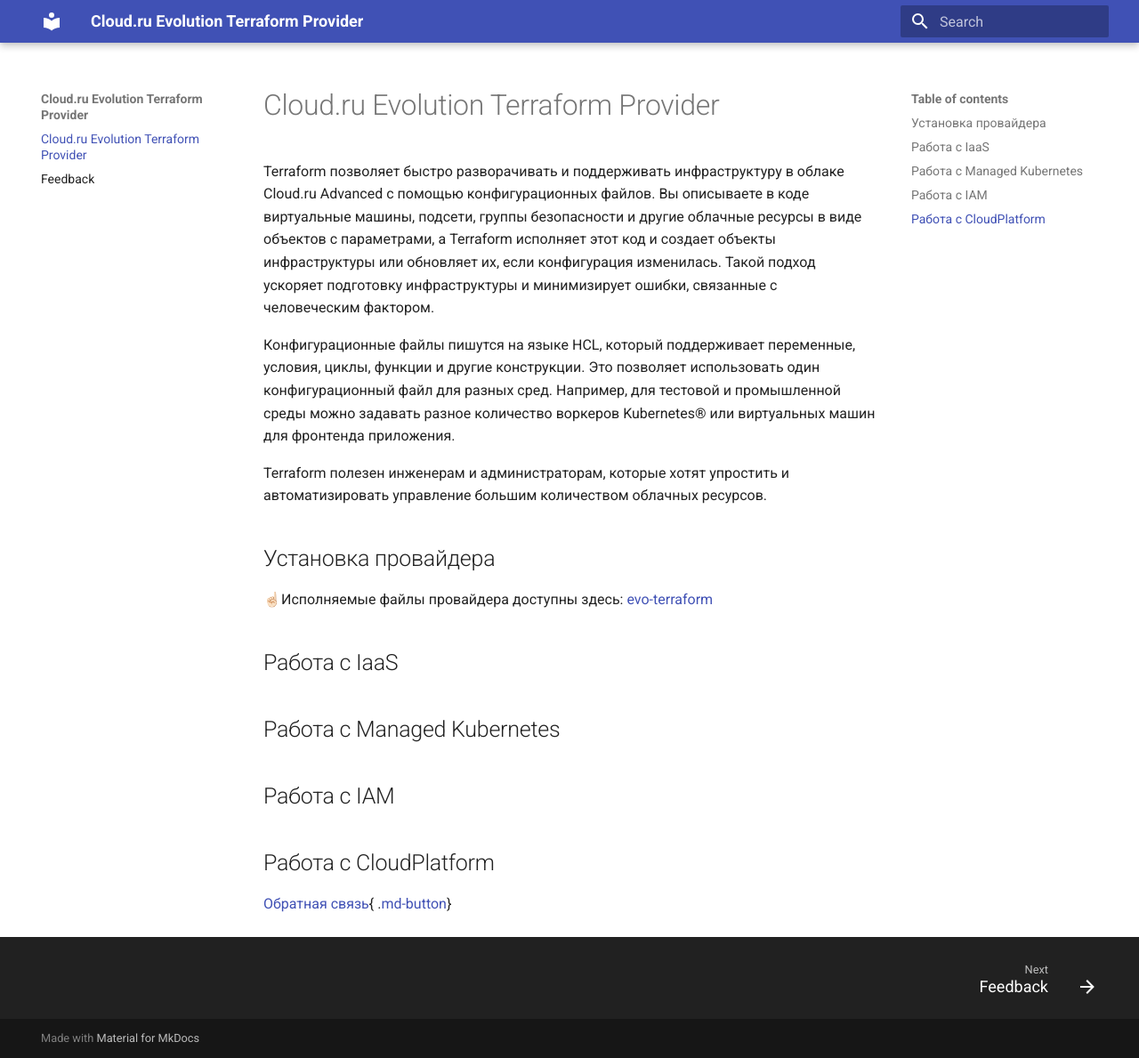
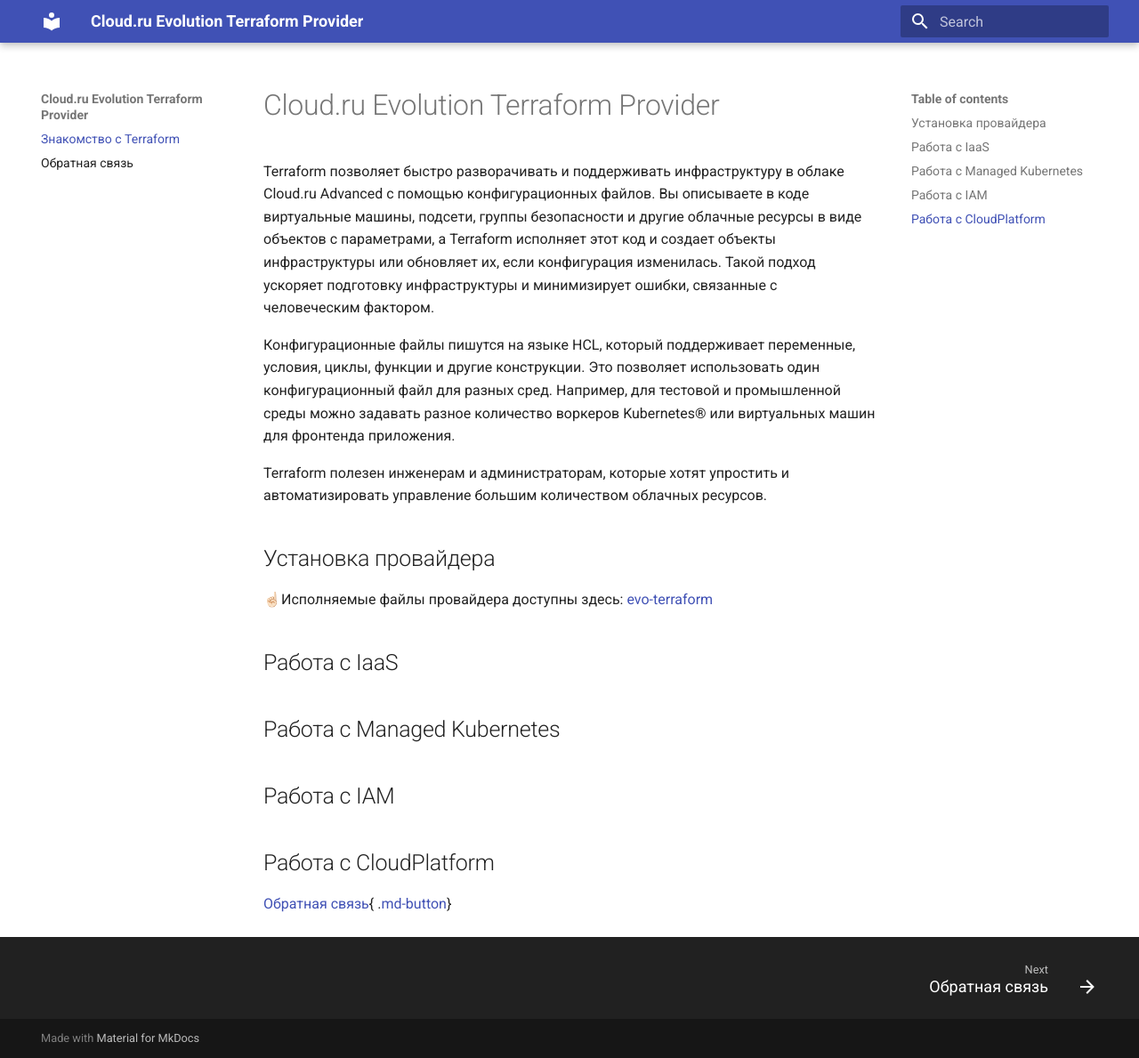
Before and after one commit to CLOUDdotRu/evo-terraform, an MkDocs documentation site: the page built from docs/index.md, in a window 1280 px wide and 1189 px high. Shown: the whole window at 89% size. Built offline with MkDocs 1.6.1 and Material for MkDocs 9.7.7, drawn with Linux system fonts in a browser that asks for light colours.

Commit message:
Update mkdocs.yml

```diff
--- a/mkdocs.yml
+++ b/mkdocs.yml
@@ -1,4 +1,8 @@
 site_name: Cloud.ru Evolution Terraform Provider
+
+nav:
+  - Знакомство с Terraform: index.md
+  - Обратная связь: feedback.md
 
 theme:
   name: material
```
